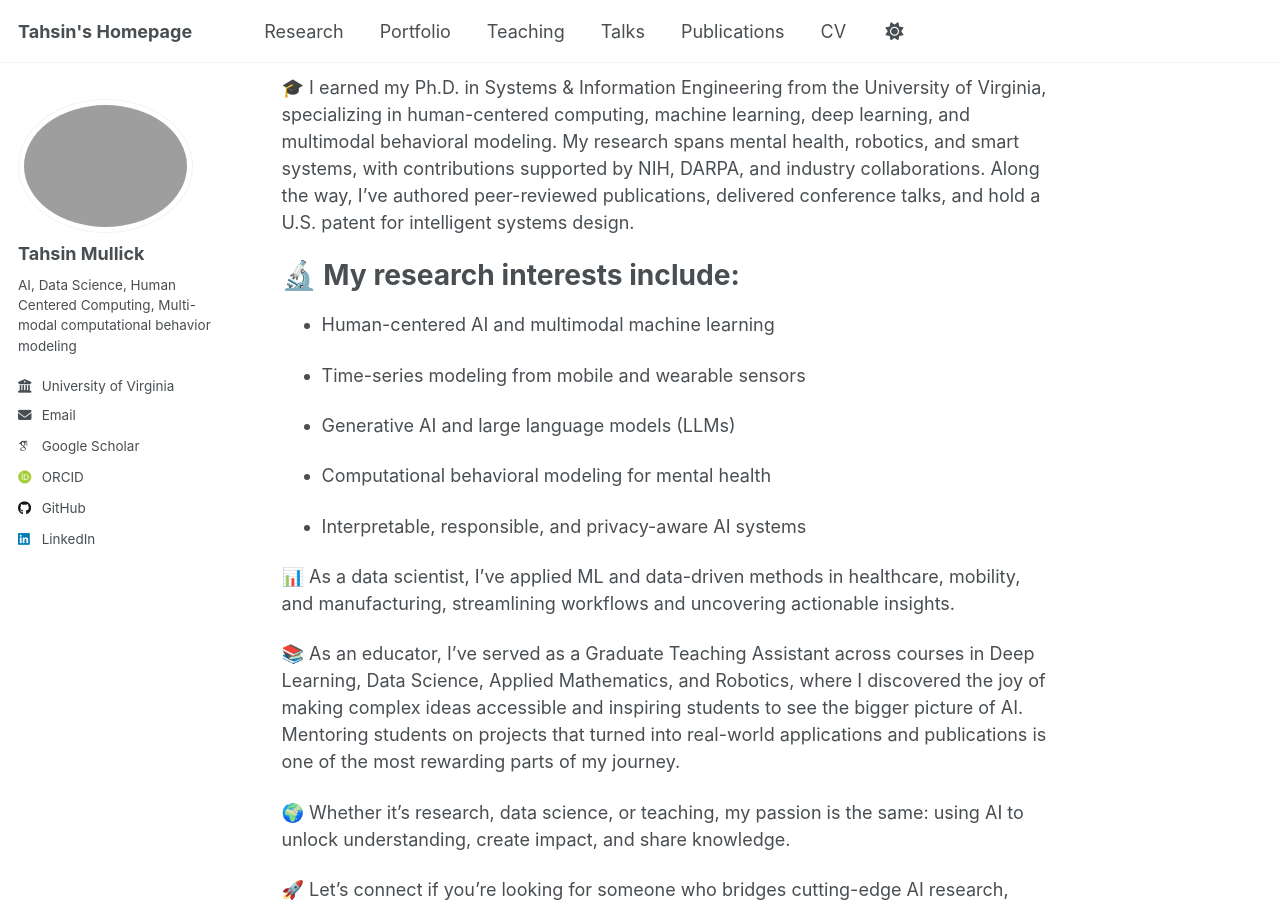
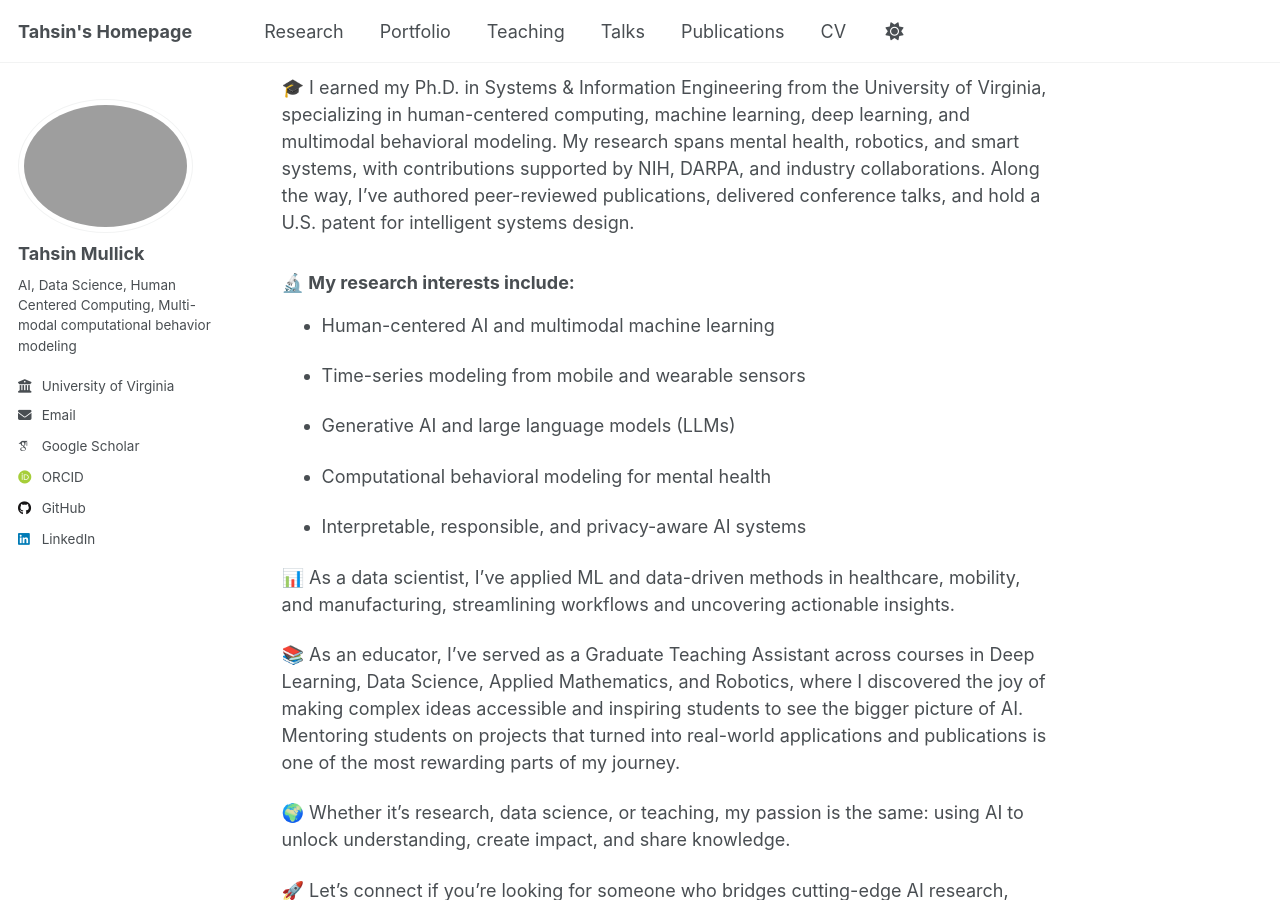
Before and after one commit to Tahsinmullick/Tahsinmullick.github.io, a Jekyll site: the page built from _pages/about.md, in a window 1280 px wide and 900 px high, scrolled down 352 px. Built offline with Jekyll 4.4.1, drawn with Linux system fonts in a browser that asks for light colours; some web fonts are replaced; a script that is not in the unit is left out.

```diff
--- a/_pages/about.md
+++ b/_pages/about.md
@@ -15,7 +15,7 @@ redirect_from:
 
 🎓 I earned my Ph.D. in Systems & Information Engineering from the University of Virginia, specializing in human-centered computing, machine learning, deep learning, and multimodal behavioral modeling. My research spans mental health, robotics, and smart systems, with contributions supported by NIH, DARPA, and industry collaborations. Along the way, I’ve authored peer-reviewed publications, delivered conference talks, and hold a U.S. patent for intelligent systems design.
 
-# 🔬 My research interests include:
+### 🔬 My research interests include:
 
 - Human-centered AI and multimodal machine learning
 
```
